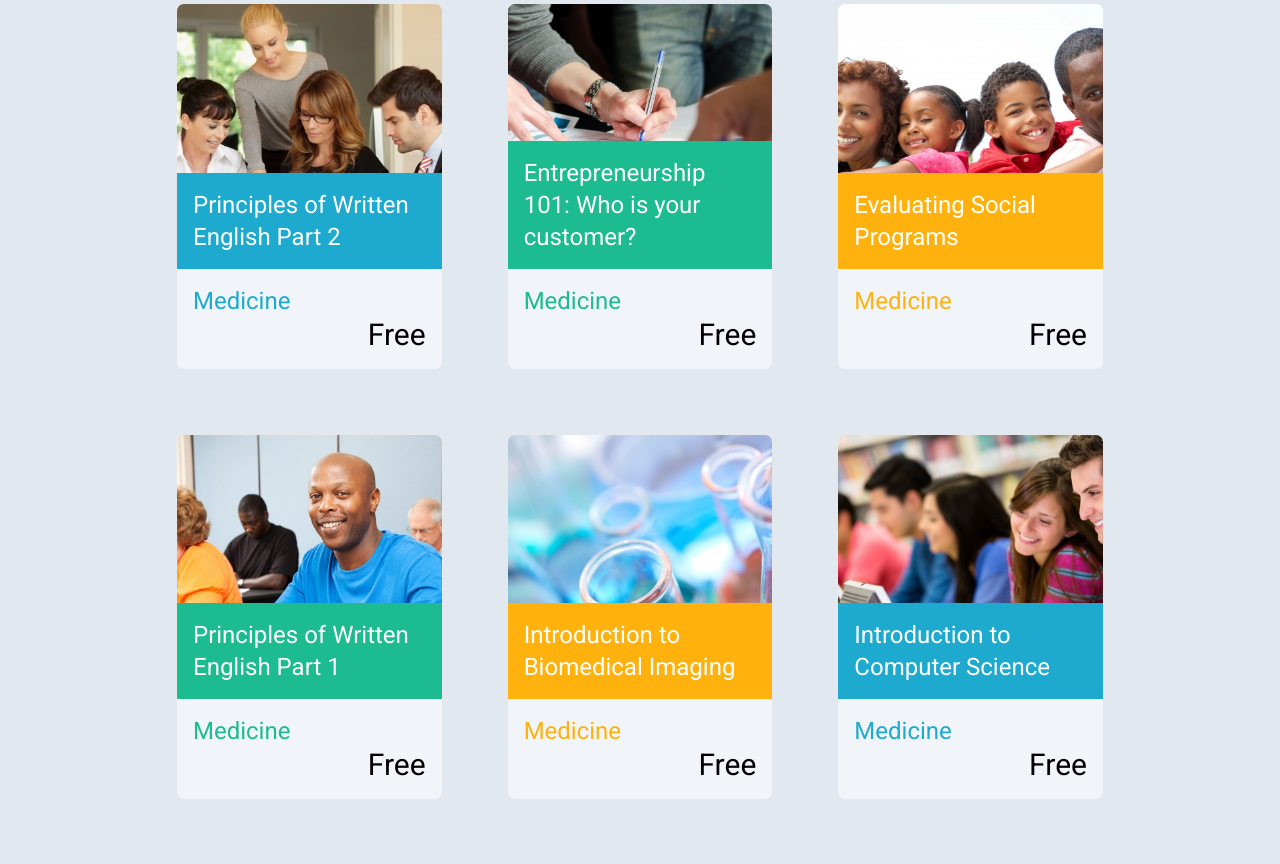
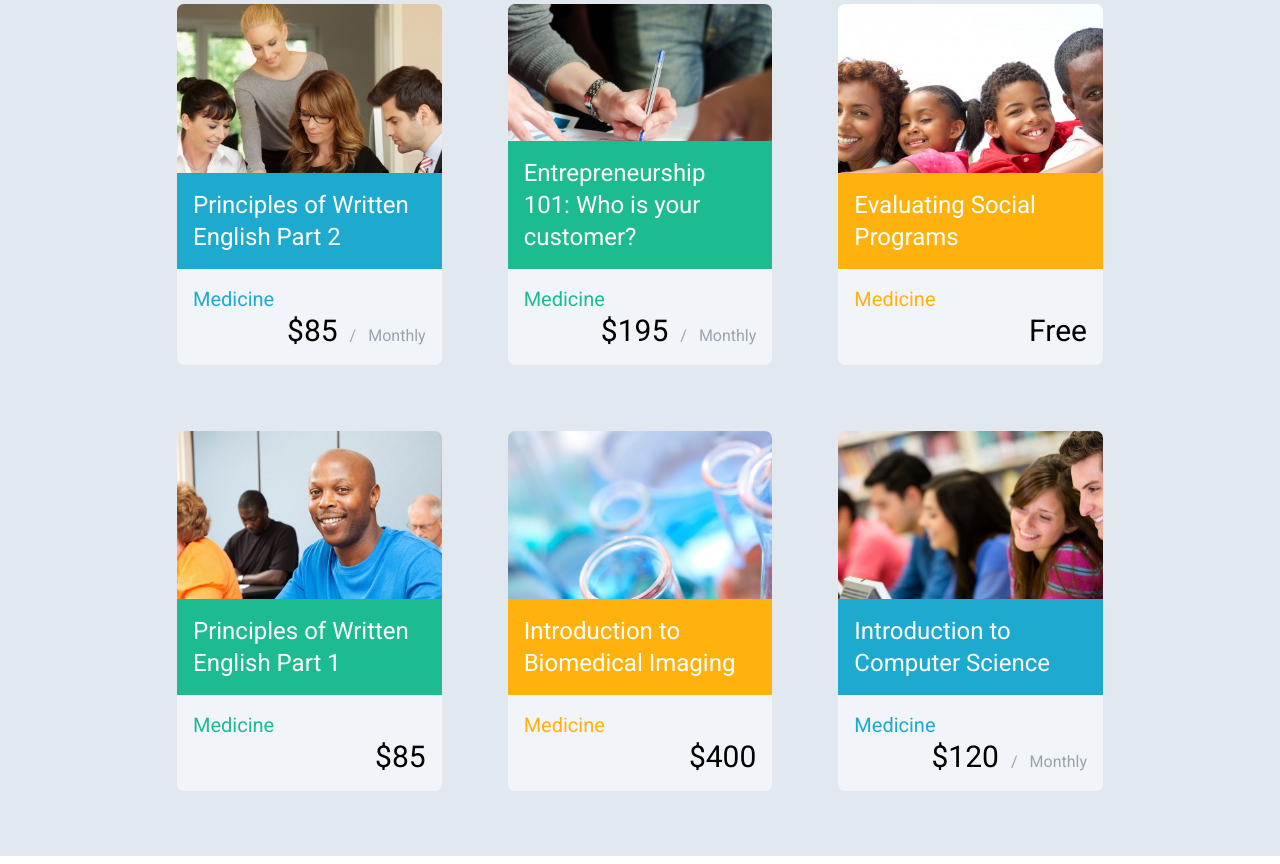
Before and after one commit to mohon01/BestComputer, a Gatsby site: page / in a window 1280 px wide. Shown: the part 1033-1897 px from the top of the page. Built offline with nearby package versions, Linux system fonts and the light colour scheme; Gatsby itself is replaced by a stand-in of ours; a web font is replaced by a local one.

Commit message:
added dymanic price

```diff
--- a/src/components/route/home/courses/Courses.tsx
+++ b/src/components/route/home/courses/Courses.tsx
@@ -18,31 +18,40 @@ export default function Courses() {
           img={img1}
           color="blue"
           title="Principles of Written English Part 2"
+          price="$85"
+          month
         />
         <CoursesModel
           img={img2}
           color="green"
           title="Entrepreneurship 101: Who is your customer?"
+          price="$195"
+          month
         />
         <CoursesModel
           img={img3}
           color="yellow"
           title="Evaluating Social Programs"
+          price="Free"
         />
         <CoursesModel
           img={img4}
           color="green"
           title="Principles of Written English Part 1"
+          price="$85"
         />
         <CoursesModel
           img={img5}
           color="yellow"
           title="Introduction to Biomedical Imaging"
+          price="$400"
         />
         <CoursesModel
           img={img6}
           color="blue"
           title="Introduction to Computer Science"
+          price="$120"
+          month
         />
       </div>
     </div>
--- a/src/components/route/home/courses/CoursesModel.tsx
+++ b/src/components/route/home/courses/CoursesModel.tsx
@@ -8,9 +8,17 @@ interface props {
   img: string;
   color: string;
   title: string;
+  price: string;
+  month?: boolean;
 }
 
-export default function CoursesModel({ img, color, title }: props) {
+export default function CoursesModel({
+  img,
+  color,
+  title,
+  price,
+  month,
+}: props) {
   const [hoverDirection, setHoverDirection] = useState<Direction>("center");
   const [isHovered, setIsHovered] = useState(false);
 
@@ -103,7 +111,7 @@ export default function CoursesModel({ img, color, title }: props) {
       </div>
       <div className="p-4">
         <p
-          className={`text-2xl  ${
+          className={`text-xl  ${
             color === "green"
               ? "text-primary-100"
               : color === "blue"
@@ -115,7 +123,17 @@ export default function CoursesModel({ img, color, title }: props) {
         >
           Medicine
         </p>
-        <p className="text-3xl text-end">Free</p>
+        {month ? (
+          <div className="text-end space-x-3">
+            <span className="text-3xl font-thin">{price}</span>
+            <span className="text-gray-400">/</span>
+            <span className="text-gray-400">{month ? "Monthly" : null}</span>
+          </div>
+        ) : (
+          <div className="text-end space-x-3">
+            <span className="text-3xl font-thin">{price}</span>
+          </div>
+        )}
       </div>
     </div>
   );
```
